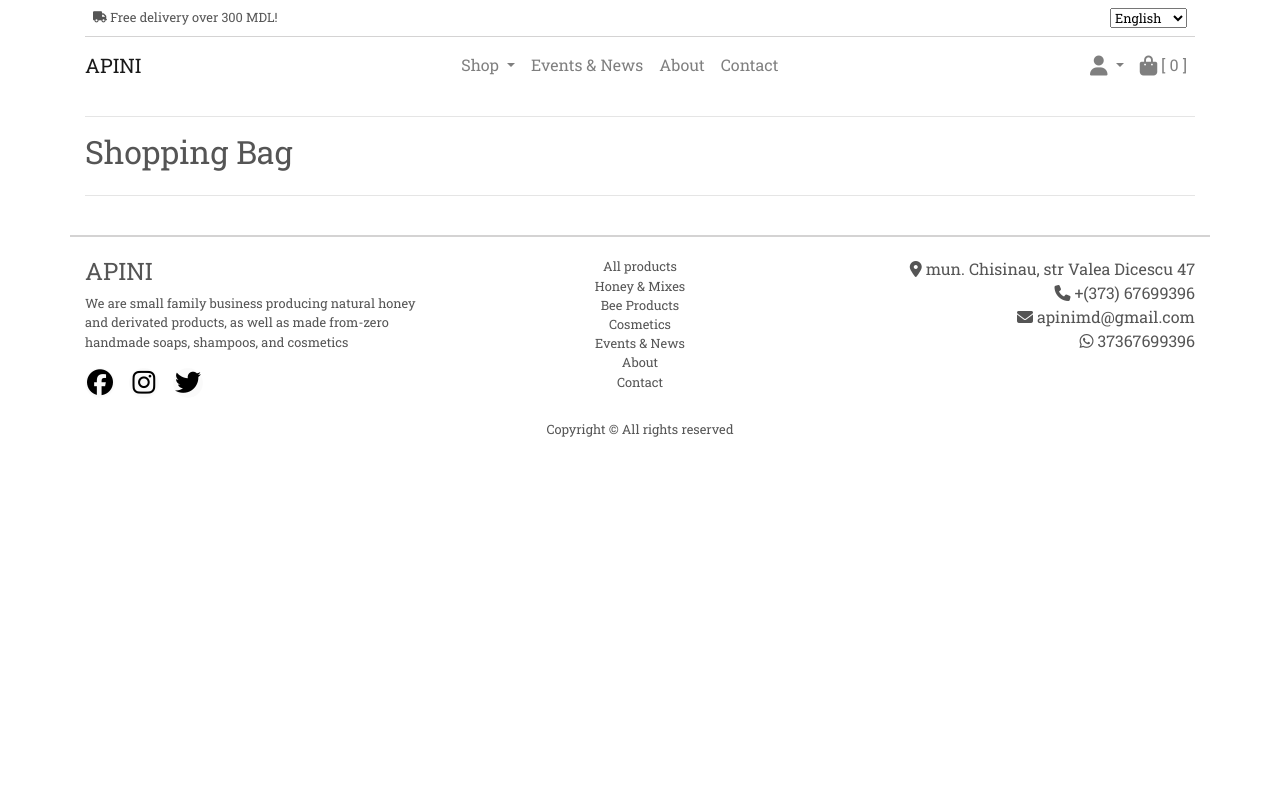
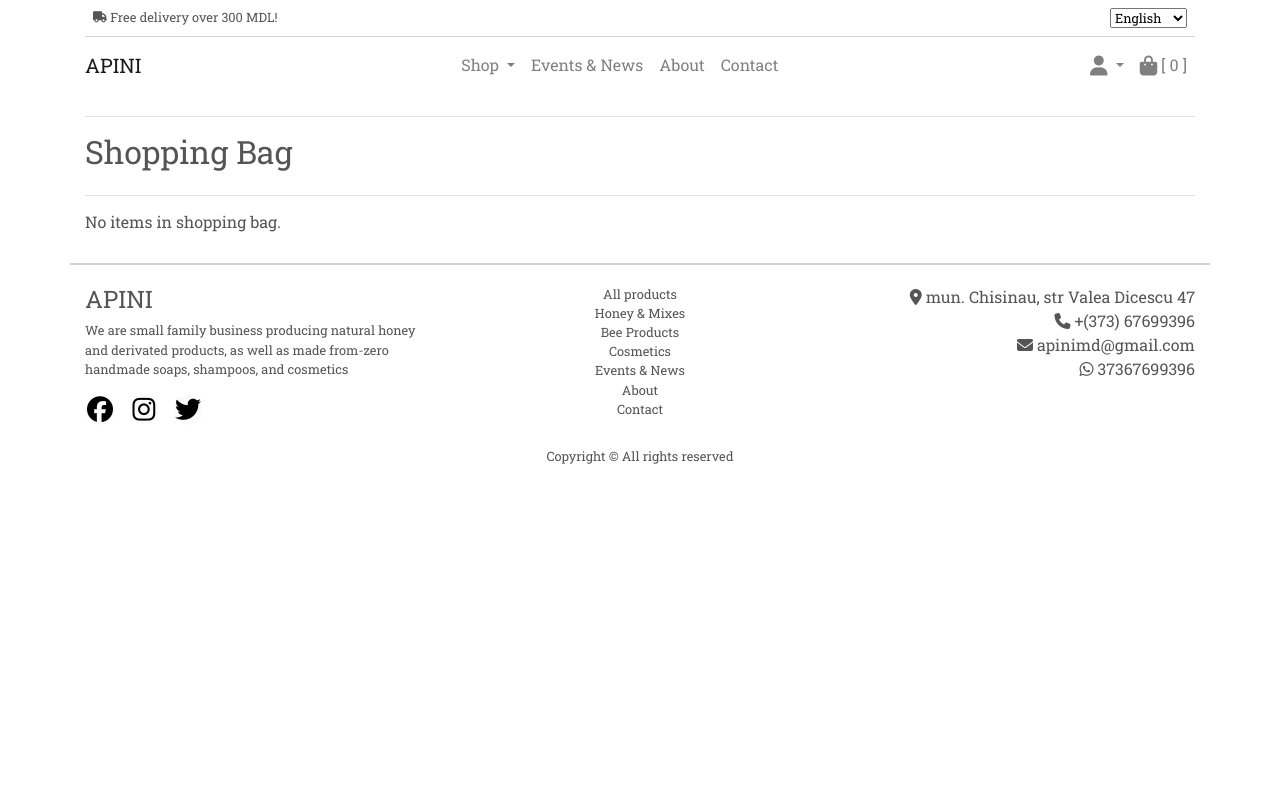
Before and after one commit to xz3t/milestone-4, a Django app: page /bag/ in a window 1280 px wide. Run offline with Django 3.2, Linux system fonts and the light colour scheme; parts of the project's set-up code (start-up, migrations or seed data) failed here and were passed over; some libraries are stand-ins or nearby versions.

Commit message:
Added message for users if shopping bag is empty

```diff
--- a/bag/templates/bag/bag.html
+++ b/bag/templates/bag/bag.html
@@ -108,6 +108,8 @@
                             </tr>
                         </table>
                     </div>
+                {% else %}
+                <h6>{% trans "No items in shopping bag." %}</h6>
                 {% endif %}
             </div>
         </div>
```
